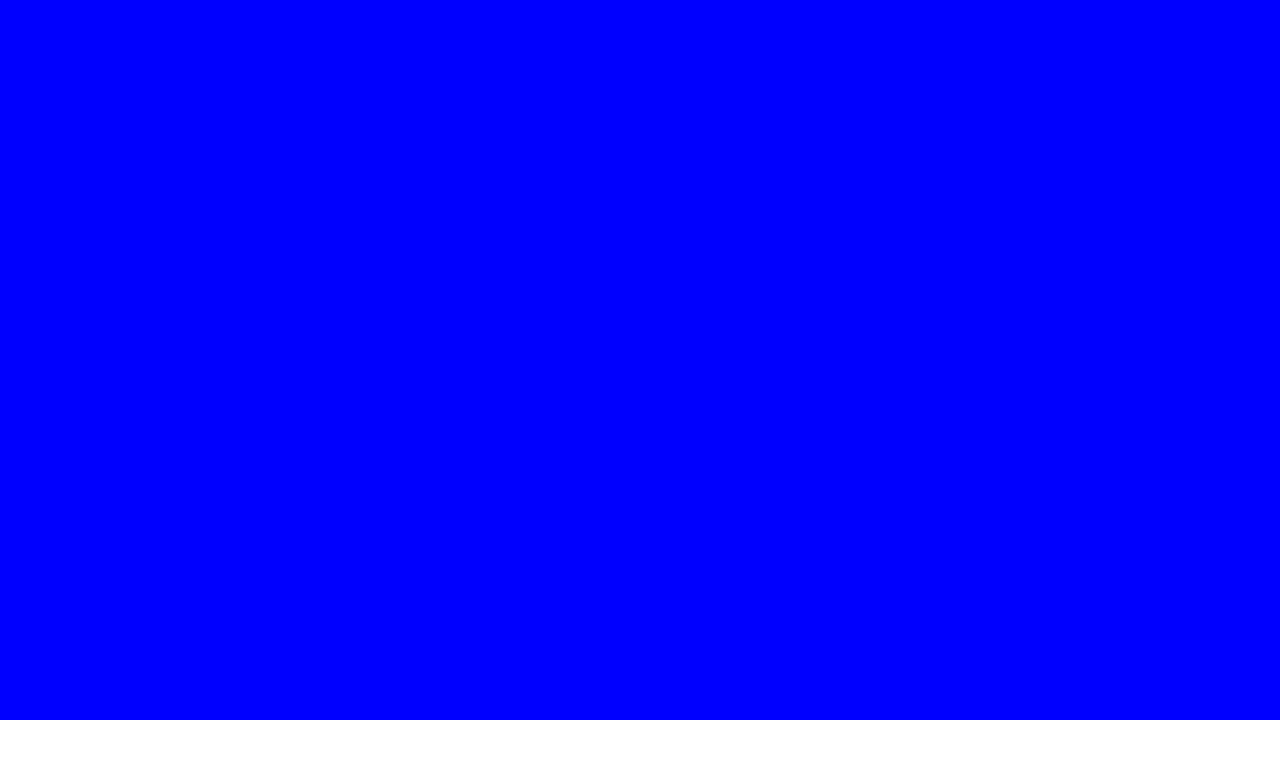
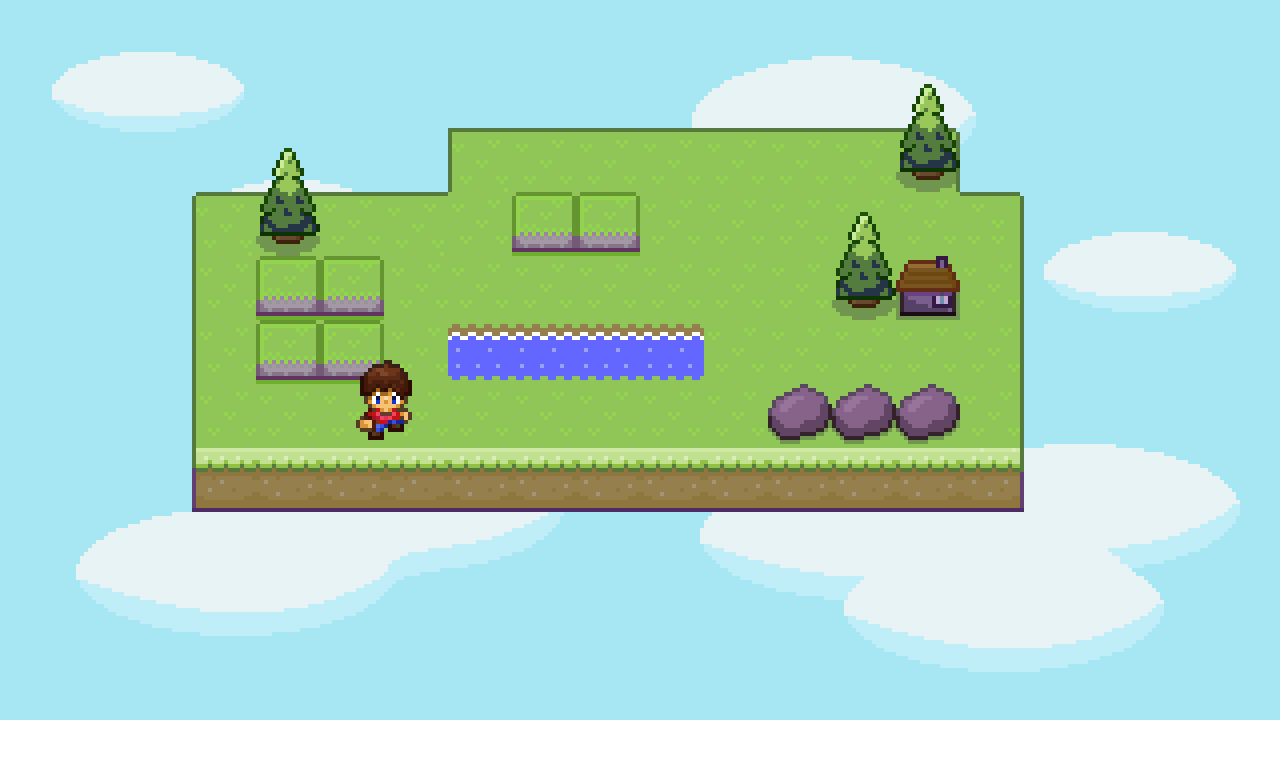
Before and after one commit to cnk2-rgb/js-game-tutorial, a plain HTML site: page index.html in a window 1280 px wide. Drawn offline with Linux system fonts and the light colour scheme.

Commit message:
drew hero sprite:

```diff
--- a/index.html
+++ b/index.html
@@ -8,6 +8,6 @@
     </head>
     <body>
         <canvas id="game-canvas" width="320" height="180"></canvas>
-        <script src="index.js"></script>
+        <script type="module" src="./index.js"></script>
     </body>
 </html>
--- a/index.js
+++ b/index.js
@@ -0,0 +1,45 @@
+//grab reference to canvas tag in DOM
+//troubleshooting: run http-server on local host (not network)
+// command shift refresh to clear cache
+
+import { resources } from "./src/Resource.js";
+import { Sprite } from "./src/Sprite.js";
+import { Vector2 } from "./src/Vector2.js";
+
+const canvas = document.querySelector("#game-canvas");
+const ctx = canvas.getContext("2d") //getting context for canvas
+
+//only define these sprite once
+const skySprite = new Sprite({
+    resource: resources.images.sky,
+    frameSize: new Vector2(320, 180)
+})
+//only define these sprite once
+const groundSprite = new Sprite({
+    resource: resources.images.ground,
+    frameSize: new Vector2(320, 180)
+})
+
+const hero = new Sprite({
+    resource: resources.images.hero, //reference to hero spreadsheet
+    frameSize: new Vector2(32, 32),
+    hFrames: 3,
+    vFrames: 8,
+    frames: 1, // 0 indexing, second element of first row
+})
+
+const heroPos = new Vector2(16 * 5, 16 * 5);
+
+const draw = () => {
+    skySprite.drawImage(ctx, 0, 0);
+    groundSprite.drawImage(ctx, 0, 0);
+
+    hero.drawImage(ctx, heroPos.x, heroPos.y);
+}
+
+
+// try to redraw every 300 ms; will get replaced w game loop
+setInterval(() => {
+    console.log("draw")
+    draw()
+}, 300)
--- /dev/null
+++ b/src/Resource.js
@@ -0,0 +1,44 @@
+class Resources {
+    //concepts:
+        //functional vs object oriented programming?
+            //functional: based around functions (inputs and outputs), no state maintained
+            //OOP: based around objects; can maintain state
+        //json: works as a dict, can be serialized and deserialized from str to native js obj
+        //constructor: special method for init an object instance of class in js (like __init__)
+        //js classes: https://developer.mozilla.org/en-US/docs/Web/JavaScript/Reference/Classes
+
+
+    constructor() {
+        //obj for every asset we plan to download
+        this.toLoad = {
+            //download image files
+            sky: "sprites/sky.png",
+            ground: "sprites/ground.png",
+            hero: "sprites/hero-sheet.png",
+            shadow: "sprites/shadow.png",
+        };
+
+        //A bucket to keep all of our images
+        this.images = {};
+
+        //load each image
+        //iterate through keys of "to load"
+        Object.keys(this.toLoad).forEach(key => {
+            const img = new Image();
+            img.src = this.toLoad[key];
+            //create entry into bucket
+            this.images[key] = {
+                image: img,
+                isLoaded: false
+            }
+            //creates safety check to make sure image is loaded
+            img.onload = () => {
+                this.images[key].isLoaded = true;
+            }
+        })
+    }
+
+}
+
+// export an instance of resources class
+export const resources = new Resources();
--- /dev/null
+++ b/src/Sprite.js
@@ -0,0 +1,75 @@
+import { Vector2 } from "./Vector2.js";
+
+//so we can have specific drawing instructions
+export class Sprite {
+    constructor({
+        //config options for each sprite
+        resource,
+        frameSize, //can use one frame from hero spreadsheet (small size)
+        hFrames, // can "index" into hero spreadsheet
+        vFrames, //how sprite arranged vertically
+        frame, //which frame we want to show
+        scale,
+        position, //position
+    }) {
+    this.resource = resource;
+    this.frameSize = frameSize ?? new Vector2(16,16); //default frame size varies game to game
+    this.hFrames = hFrames ?? 1; //default 1 for sky if null val passed in constructor
+    this.vFrames = vFrames ?? 1;
+    this.frame = frame ?? 0;
+    this.frameMap = new Map();
+    this.scale = scale ?? 1;
+    this.position = position ?? new Vector2(0,0);
+    this.buildFrameMap();
+
+    }
+    //iterate thru spreadsheet as a grid
+    buildFrameMap() {
+        let frameCount = 0;
+        for (let v=0; v<this.vFrames;v++) {
+            for (let h=0; h<this.hFrames;h++) {
+                this.frameMap.set(
+                    frameCount,
+                    //store top left corner of frame w new vec obj
+                    new Vector2(this.frameSize.x * h, this.frameSize.y * v)
+                )
+                frameCount++;
+
+            }
+        }
+
+    }
+
+    //new method
+    drawImage(ctx, x, y) {
+        if (!this.resource.isLoaded) {
+            return;
+        }
+        //find correct sprite sheet frame to use from frame map
+        let frameCoordX = 0;
+        let frameCoordY = 0;
+        const frame = this.frameMap.get(this.frame);
+        if (frame) {
+            frameCoordX = frame.x;
+            frameCoordY = frame.y;
+        }
+
+        //j for easier readability
+        const frameSizeX = this.frameSize.x;
+        const frameSizeY = this.frameSize.y;
+
+        //for drawing subset of spreadsheet to canvas
+        ctx.drawImage(
+            this.resource.image,
+            frameCoordX,
+            frameCoordY, // Top Y corner of frame
+            frameSizeX, //How much to crop from the sprite sheet (X)
+            frameSizeY, //How much to crop from the sprite sheet (Y)
+            x, //Where to place this on canvas tag X (0)
+            y, //Where to place this on canvas tag Y (0)
+            frameSizeX * this.scale, //How large to scale it (X)
+            frameSizeY * this.scale, //How large to scale it (Y)
+        );
+
+    }
+}
--- /dev/null
+++ b/src/Vector2.js
@@ -0,0 +1,7 @@
+export class Vector2 {
+    constructor(x = 0, y = 0) {
+        //saves x and y value
+        this.x = x;
+        this.y = y;
+    }
+}
```
Also changed, not shown: favicon.ico (added).
